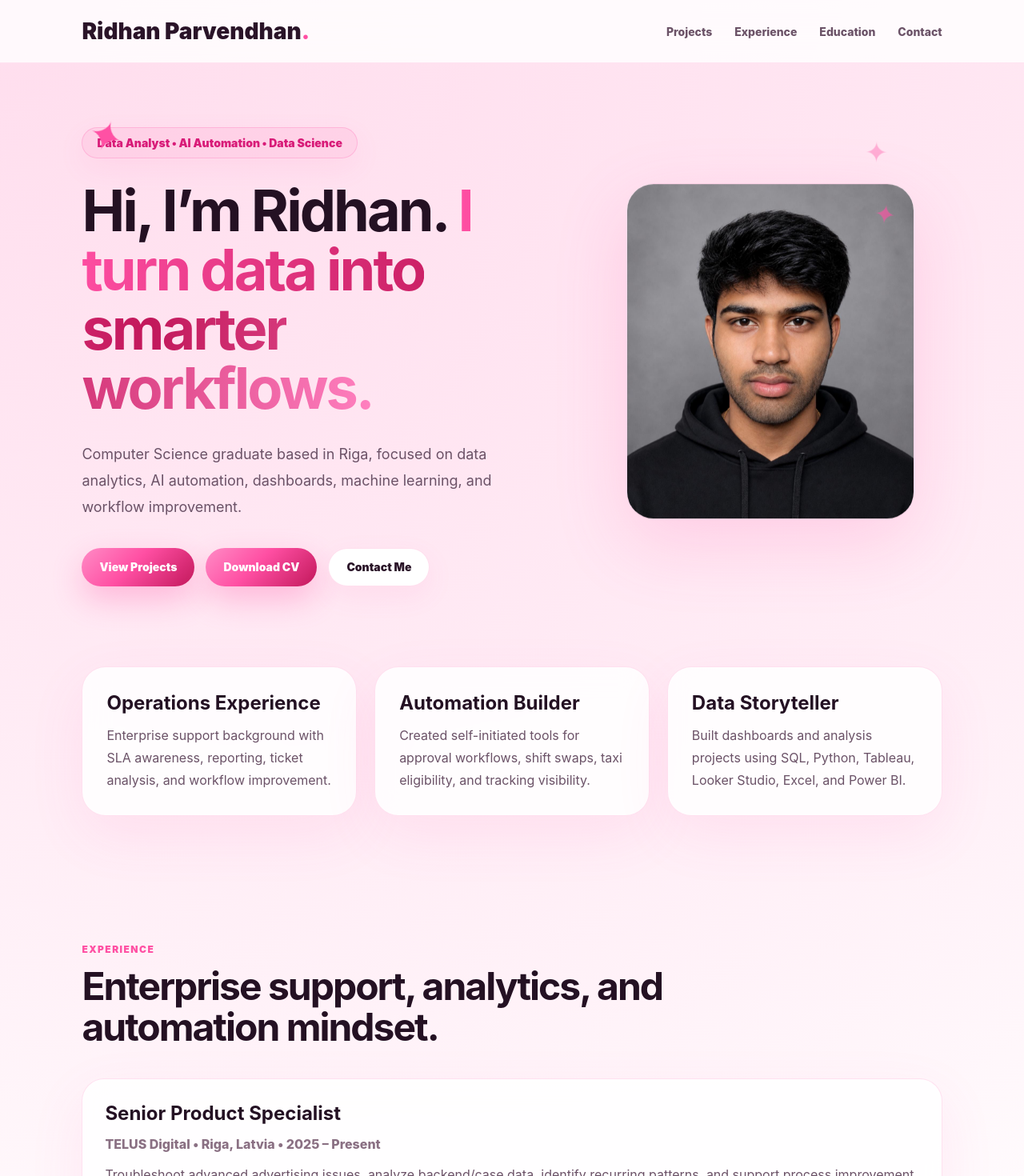
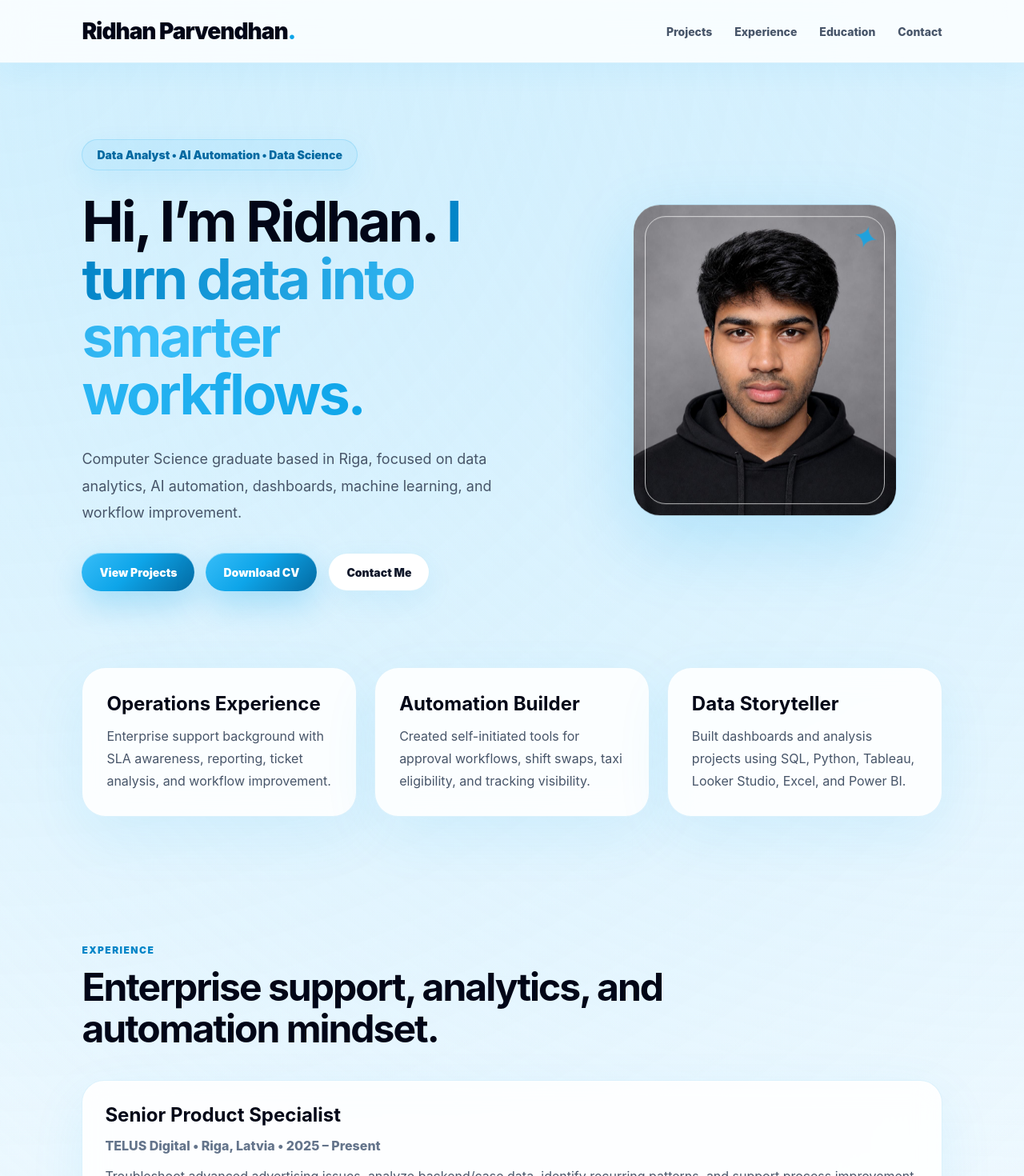
Before and after one commit to RidhanPar/ridhan-portfolio, a React (Vite) app: page / in a window 1280 px wide. Shown: the top 1470 px of the page at 80% size. Built offline with nearby package versions, Linux system fonts and the light colour scheme.

Commit message:
Update portfolio sky blue theme

```diff
--- a/src/styles.css
+++ b/src/styles.css
@@ -4,46 +4,53 @@
   box-sizing: border-box;
 }
 
-html { scroll-behavior: smooth; }
+html {
+  scroll-behavior: smooth;
+}
 
 body {
   font-family: Inter, Arial, sans-serif;
   background: #ffffff;
-  color: #1f1020;
+  color: #0f172a;
 }
 
 .site {
   min-height: 100vh;
   background:
-    radial-gradient(circle at top left, rgba(255, 79, 163, 0.16), transparent 30%),
-    radial-gradient(circle at top right, rgba(255, 182, 218, 0.22), transparent 32%),
-    radial-gradient(circle at center, rgba(255, 105, 180, 0.06), transparent 42%),
-    #ffffff;
+    radial-gradient(circle at top left, rgba(56, 189, 248, 0.18), transparent 30%),
+    radial-gradient(circle at top right, rgba(186, 230, 253, 0.45), transparent 35%),
+    linear-gradient(180deg, #ffffff 0%, #f0f9ff 48%, #ffffff 100%);
 }
 
-/* NAV */
+/* NAVBAR */
 
 .nav {
   position: sticky;
   top: 0;
   z-index: 100;
-  padding: 22px 8%;
+
   display: flex;
   justify-content: space-between;
   align-items: center;
-  background: rgba(255,255,255,0.82);
+
+  padding: 22px 8%;
+
+  background: rgba(255, 255, 255, 0.82);
   backdrop-filter: blur(22px);
-  border-bottom: 1px solid rgba(255, 105, 180, 0.16);
+
+  border-bottom: 1px solid rgba(14, 165, 233, 0.14);
+  box-shadow: 0 10px 35px rgba(14, 165, 233, 0.06);
 }
 
 .logo {
   font-size: 28px;
   font-weight: 900;
-  color: #2a1428;
+  letter-spacing: -1px;
+  color: #020617;
 }
 
 .logo span {
-  color: #ff4fa3;
+  color: #0ea5e9;
 }
 
 .navLinks {
@@ -52,83 +59,72 @@ body {
 }
 
 .navLinks a {
-  color: #6b5267;
+  color: #475569;
   text-decoration: none;
   font-weight: 800;
   font-size: 14px;
+  transition: 0.25s ease;
 }
 
 .navLinks a:hover {
-  color: #ff4fa3;
+  color: #0ea5e9;
 }
 
 /* HERO */
 
 .hero {
-  position: relative;
   display: grid;
-  grid-template-columns: 1.15fr 0.85fr;
+  grid-template-columns: 1.12fr 0.88fr;
+  align-items: center;
   gap: 70px;
-  align-items: center;
-  padding: 110px 8% 75px;
-  overflow: hidden;
+
+  padding: 95px 8% 75px;
+  min-height: calc(100vh - 80px);
 }
 
-.hero::before,
-.hero::after {
-  content: "✦";
-  position: absolute;
-  color: #ff4fa3;
-  font-size: 42px;
-  animation: sparkle 2.8s ease-in-out infinite;
-}
-
-.hero::before {
-  top: 65px;
-  left: 9%;
-}
-
-.hero::after {
-  top: 85px;
-  right: 13%;
-  animation-delay: 1.1s;
+.heroText {
+  max-width: 760px;
+  animation: fadeUp 0.8s ease both;
 }
 
 .pill {
-  display: inline-block;
+  display: inline-flex;
+  align-items: center;
+  gap: 8px;
+
   padding: 10px 18px;
   border-radius: 999px;
-  background: rgba(255, 79, 163, 0.1);
-  border: 1px solid rgba(255, 79, 163, 0.22);
-  color: #d81b78;
+
+  background: rgba(14, 165, 233, 0.08);
+  border: 1px solid rgba(14, 165, 233, 0.18);
+
+  color: #0369a1;
   font-weight: 900;
   font-size: 14px;
+
   margin-bottom: 28px;
-  box-shadow: 0 12px 35px rgba(255, 79, 163, 0.08);
+  box-shadow: 0 12px 35px rgba(14, 165, 233, 0.08);
 }
 
 .hero h1 {
-  font-size: 72px;
+  font-size: 70px;
   line-height: 1.03;
   letter-spacing: -3px;
-  color: #241123;
-  animation: fadeUp 0.8s ease both;
+  color: #020617;
 }
 
-.hero h1 span,
-.sectionHeader h2 span {
-  background: linear-gradient(90deg, #ff4fa3, #c2185b, #ff80bf);
+.hero h1 span {
+  background: linear-gradient(90deg, #0284c7, #38bdf8, #0ea5e9);
   -webkit-background-clip: text;
   color: transparent;
 }
 
 .hero p {
   margin-top: 28px;
-  color: #6b5267;
+  color: #475569;
   font-size: 18px;
   line-height: 1.85;
-  max-width: 730px;
-  animation: fadeUp 0.9s ease both;
+  max-width: 720px;
 }
 
 /* BUTTONS */
@@ -147,24 +143,33 @@ body {
 .eduCard a {
   position: relative;
   overflow: hidden;
+
   display: inline-flex;
   align-items: center;
   justify-content: center;
+
   min-height: 48px;
   padding: 14px 22px;
+
   border-radius: 999px;
   text-decoration: none;
+
   font-weight: 900;
   font-size: 14px;
+
   transition: 0.3s ease;
 }
 
 .goldBtn,
 .projectLinks a:first-child {
-  color: white;
+  color: #ffffff;
   border: none;
-  background: linear-gradient(135deg, #ff8cc6 0%, #ff4fa3 45%, #c2185b 100%);
-  box-shadow: 0 16px 38px rgba(255, 79, 163, 0.32);
+
+  background: linear-gradient(135deg, #38bdf8 0%, #0ea5e9 45%, #0369a1 100%);
+
+  box-shadow:
+    0 16px 38px rgba(14, 165, 233, 0.28),
+    inset 0 1px 0 rgba(255, 255, 255, 0.45);
 }
 
 .goldBtn::before,
@@ -173,10 +178,13 @@ body {
   position: absolute;
   top: 0;
   left: -120%;
+
   width: 70%;
   height: 100%;
-  background: linear-gradient(120deg, transparent, rgba(255,255,255,0.8), transparent);
+
+  background: linear-gradient(120deg, transparent, rgba(255,255,255,0.75), transparent);
   transform: skewX(-20deg);
+
   transition: 0.75s;
 }
 
@@ -196,12 +204,84 @@ body {
 .projectLinks a,
 .eduCard a {
   background: #ffffff;
-  color: #2a1428;
-  border: 1px solid rgba(255, 79, 163, 0.18);
-  box-shadow: 0 12px 35px rgba(255, 79, 163, 0.08);
+  color: #0f172a;
+
+  border: 1px solid rgba(14, 165, 233, 0.18);
+
+  box-shadow: 0 12px 35px rgba(14, 165, 233, 0.08);
 }
 
-/* CARDS */
+.plainBtn:hover,
+.projectLinks a:hover,
+.eduCard a:hover {
+  border-color: rgba(14, 165, 233, 0.35);
+  box-shadow: 0 16px 45px rgba(14, 165, 233, 0.12);
+}
+
+/* HERO PHOTO */
+
+.photoColumn {
+  display: flex;
+  justify-content: center;
+  align-items: center;
+}
+
+.photoFrame {
+  position: relative;
+
+  width: 330px;
+  height: 390px;
+
+  border-radius: 34px;
+  overflow: hidden;
+
+  background:
+    radial-gradient(circle at top, rgba(56, 189, 248, 0.18), transparent 55%),
+    linear-gradient(180deg, #ffffff, #e0f2fe);
+
+  border: 1px solid rgba(14, 165, 233, 0.18);
+
+  box-shadow: 0 32px 90px rgba(14, 165, 233, 0.20);
+
+  animation: softFloat 4s ease-in-out infinite;
+}
+
+.photoFrame::before {
+  content: "";
+  position: absolute;
+  inset: 14px;
+
+  border-radius: 26px;
+  border: 1px solid rgba(255,255,255,0.7);
+
+  z-index: 2;
+  pointer-events: none;
+}
+
+.photoFrame::after {
+  content: "✦";
+  position: absolute;
+  top: 20px;
+  right: 24px;
+
+  color: #0ea5e9;
+  font-size: 34px;
+
+  z-index: 3;
+  animation: sparkle 2.6s ease-in-out infinite;
+}
+
+.profilePhoto {
+  width: 100%;
+  height: 100%;
+
+  object-fit: cover;
+  object-position: center top;
+
+  display: block;
+}
+
+/* CARDS BASE */
 
 .heroCard,
 .stats div,
@@ -209,56 +289,13 @@ body {
 .projectCard,
 .eduCard,
 .contactBox {
-  background: rgba(255,255,255,0.86);
-  border: 1px solid rgba(255, 79, 163, 0.16);
-  box-shadow: 0 24px 70px rgba(255, 79, 163, 0.09);
+  background: rgba(255,255,255,0.88);
+
+  border: 1px solid rgba(14, 165, 233, 0.14);
+
+  box-shadow: 0 24px 70px rgba(14, 165, 233, 0.08);
+
   backdrop-filter: blur(16px);
-}
-
-.heroCard {
-  padding: 36px;
-  border-radius: 34px;
-  animation: floatCard 4s ease-in-out infinite;
-}
-
-.heroCard h3 {
-  font-size: 34px;
-  margin: 12px 0 26px;
-  color: #241123;
-}
-
-.cardLabel,
-.sectionHeader span,
-.type {
-  color: #ff4fa3;
-  font-weight: 900;
-  text-transform: uppercase;
-  font-size: 12px;
-  letter-spacing: 0.12em;
-}
-
-.metrics {
-  display: grid;
-  grid-template-columns: 1fr 1fr;
-  gap: 14px;
-}
-
-.metrics div {
-  padding: 20px;
-  border-radius: 24px;
-  background: linear-gradient(180deg, #fff, #fff3fa);
-  border: 1px solid rgba(255, 79, 163, 0.14);
-}
-
-.metrics strong {
-  font-size: 30px;
-  color: #c2185b;
-}
-
-.metrics p {
-  margin-top: 6px;
-  font-size: 14px;
-  color: #7a6074;
 }
 
 /* STATS */
@@ -266,24 +303,27 @@ body {
 .stats {
   display: grid;
   grid-template-columns: repeat(3, 1fr);
+
   gap: 22px;
+
   padding: 20px 8% 70px;
 }
 
 .stats div {
   padding: 30px;
   border-radius: 30px;
-  transition: 0.3s;
+
+  transition: 0.3s ease;
 }
 
 .stats h3 {
-  color: #241123;
+  color: #020617;
   font-size: 24px;
   margin-bottom: 12px;
 }
 
 .stats p {
-  color: #6b5267;
+  color: #475569;
   line-height: 1.75;
 }
 
@@ -298,12 +338,26 @@ body {
   margin-bottom: 38px;
 }
 
+.sectionHeader span,
+.type,
+.cardLabel {
+  color: #0284c7;
+
+  font-weight: 900;
+  text-transform: uppercase;
+
+  font-size: 12px;
+  letter-spacing: 0.12em;
+}
+
 .sectionHeader h2 {
   font-size: 48px;
   line-height: 1.08;
   letter-spacing: -2px;
+
   margin-top: 12px;
-  color: #241123;
+
+  color: #020617;
 }
 
 /* EXPERIENCE */
@@ -316,21 +370,23 @@ body {
 .timelineItem {
   padding: 28px;
   border-radius: 28px;
+
+  transition: 0.3s ease;
 }
 
 .timelineItem h3 {
   font-size: 24px;
-  color: #241123;
+  color: #020617;
 }
 
 .timelineItem p {
-  color: #6b5267;
+  color: #475569;
   line-height: 1.75;
   margin-top: 10px;
 }
 
 .muted {
-  color: #8a7083 !important;
+  color: #64748b !important;
   font-weight: 800;
 }
 
@@ -339,51 +395,81 @@ body {
 .projectGrid {
   display: grid;
   grid-template-columns: repeat(2, 1fr);
+
   gap: 24px;
 }
 
 .projectCard {
+  position: relative;
+
   padding: 30px;
   border-radius: 30px;
+
   transition: 0.3s ease;
+}
+
+.projectCard::before {
+  content: "";
+  position: absolute;
+  inset: 0;
+
+  border-radius: 30px;
+
+  background: linear-gradient(135deg, rgba(56,189,248,0.12), transparent 45%);
+  opacity: 0;
+
+  transition: 0.3s ease;
+  pointer-events: none;
+}
+
+.projectCard:hover::before {
+  opacity: 1;
 }
 
 .projectCard:hover,
 .eduCard:hover,
 .stats div:hover,
-.timelineItem:hover,
-.heroCard:hover {
+.timelineItem:hover {
   transform: translateY(-6px);
-  box-shadow: 0 32px 90px rgba(255, 79, 163, 0.16);
+  box-shadow: 0 32px 90px rgba(14, 165, 233, 0.14);
 }
 
 .projectCard h3 {
   font-size: 25px;
   line-height: 1.3;
+
   margin-top: 10px;
-  color: #241123;
+
+  color: #020617;
 }
 
 .projectCard p {
-  color: #6b5267;
+  color: #475569;
   line-height: 1.75;
+
   margin-top: 16px;
 }
 
 .tags {
   display: flex;
   flex-wrap: wrap;
+
   gap: 9px;
+
   margin-top: 20px;
 }
 
 .tags span,
 .skillGrid span {
   padding: 9px 13px;
+
   border-radius: 999px;
-  background: #fff3fa;
-  border: 1px solid rgba(255, 79, 163, 0.16);
-  color: #b11662;
+
+  background: #f0f9ff;
+  border: 1px solid rgba(14, 165, 233, 0.16);
+
+  color: #0369a1;
+
   font-size: 13px;
   font-weight: 900;
 }
@@ -391,7 +477,9 @@ body {
 .projectLinks {
   display: flex;
   flex-wrap: wrap;
+
   gap: 10px;
+
   margin-top: 22px;
 }
 
@@ -400,23 +488,26 @@ body {
 .eduGrid {
   display: grid;
   grid-template-columns: repeat(2, 1fr);
+
   gap: 24px;
 }
 
 .eduCard {
   padding: 30px;
+
   border-radius: 30px;
+
   transition: 0.3s ease;
 }
 
 .eduCard h3 {
   font-size: 24px;
-  color: #241123;
+  color: #020617;
   line-height: 1.3;
 }
 
 .eduCard p {
-  color: #6b5267;
+  color: #475569;
   margin-top: 12px;
   line-height: 1.7;
 }
@@ -430,12 +521,20 @@ body {
 .skillGrid {
   display: flex;
   flex-wrap: wrap;
+
   gap: 12px;
 }
 
 .skillGrid span {
   border-radius: 16px;
   padding: 13px 16px;
+
+  transition: 0.25s ease;
+}
+
+.skillGrid span:hover {
+  transform: translateY(-4px);
+  background: #e0f2fe;
 }
 
 /* CONTACT */
@@ -446,24 +545,30 @@ body {
 
 .contactBox {
   border-radius: 36px;
+
   padding: 72px 32px;
+
   text-align: center;
+
   background:
-    radial-gradient(circle at top, rgba(255,79,163,0.15), transparent 35%),
-    rgba(255,255,255,0.9);
+    radial-gradient(circle at top, rgba(56,189,248,0.16), transparent 35%),
+    rgba(255,255,255,0.92);
 }
 
 .contact h2 {
   font-size: 54px;
   line-height: 1.05;
   letter-spacing: -2px;
-  color: #241123;
+
+  color: #020617;
 }
 
 .contact p {
   max-width: 820px;
+
   margin: 22px auto 0;
-  color: #6b5267;
+
+  color: #475569;
   line-height: 1.8;
 }
 
@@ -473,34 +578,37 @@ body {
 
 /* ANIMATIONS */
 
-@keyframes sparkle {
-  0%, 100% {
-    opacity: 0.35;
-    transform: scale(0.8) rotate(0deg);
-  }
-  50% {
-    opacity: 1;
-    transform: scale(1.25) rotate(20deg);
-  }
-}
-
 @keyframes fadeUp {
   from {
     opacity: 0;
     transform: translateY(22px);
   }
+
   to {
     opacity: 1;
     transform: translateY(0);
   }
 }
 
-@keyframes floatCard {
+@keyframes softFloat {
   0%, 100% {
     transform: translateY(0);
   }
+
   50% {
-    transform: translateY(-10px);
+    transform: translateY(-12px);
+  }
+}
+
+@keyframes sparkle {
+  0%, 100% {
+    opacity: 0.35;
+    transform: scale(0.85) rotate(0deg);
+  }
+
+  50% {
+    opacity: 1;
+    transform: scale(1.25) rotate(20deg);
   }
 }
 
@@ -514,8 +622,17 @@ body {
     grid-template-columns: 1fr;
   }
 
+  .hero {
+    min-height: auto;
+  }
+
   .hero h1 {
     font-size: 52px;
+  }
+
+  .photoFrame {
+    width: 315px;
+    height: 370px;
   }
 }
 
@@ -525,7 +642,7 @@ body {
   }
 
   .hero {
-    padding-top: 70px;
+    padding-top: 65px;
   }
 
   .hero h1 {
@@ -538,86 +655,30 @@ body {
     font-size: 36px;
   }
 
-  .metrics {
-    grid-template-columns: 1fr;
-  }
-}
-
-/* HERO PHOTO FIX */
-
-.hero {
-  grid-template-columns: 1fr 430px;
-  min-height: calc(100vh - 90px);
-  padding-top: 80px;
-  padding-bottom: 80px;
-}
-
-.heroText {
-  max-width: 720px;
-}
-
-.photoColumn {
-  display: flex;
-  justify-content: center;
-  align-items: center;
-}
-
-.photoFrame {
-  width: 360px;
-  height: 420px;
-  border-radius: 34px;
-  overflow: hidden;
-  background: linear-gradient(180deg, #fff, #fff0f7);
-  border: 1px solid rgba(255, 79, 163, 0.18);
-  box-shadow: 0 30px 90px rgba(255, 79, 163, 0.18);
-  position: relative;
-  animation: softFloat 4s ease-in-out infinite;
-}
-
-.photoFrame::before {
-  content: "✦";
-  position: absolute;
-  top: 18px;
-  right: 22px;
-  z-index: 2;
-  color: #ff4fa3;
-  font-size: 32px;
-  animation: sparkle 2.5s ease-in-out infinite;
-}
-
-.profilePhoto {
-  width: 100%;
-  height: 100%;
-  object-fit: cover;
-  object-position: center top;
-  display: block;
-}
-
-@keyframes softFloat {
-  0%, 100% {
-    transform: translateY(0);
+  .buttons,
+  .contactButtons {
+    flex-direction: column;
   }
 
-  50% {
-    transform: translateY(-12px);
-  }
-}
-
-@media(max-width: 1000px) {
-  .hero {
-    grid-template-columns: 1fr;
-    min-height: auto;
-  }
-
-  .photoFrame {
-    width: 320px;
-    height: 380px;
+  .goldBtn,
+  .plainBtn,
+  .projectLinks a,
+  .eduCard a {
+    width: 100%;
   }
 }
 
 @media(max-width: 500px) {
+  .hero h1 {
+    font-size: 36px;
+  }
+
+  .hero p {
+    font-size: 16px;
+  }
+
   .photoFrame {
     width: 270px;
-    height: 330px;
+    height: 325px;
   }
 }
```
